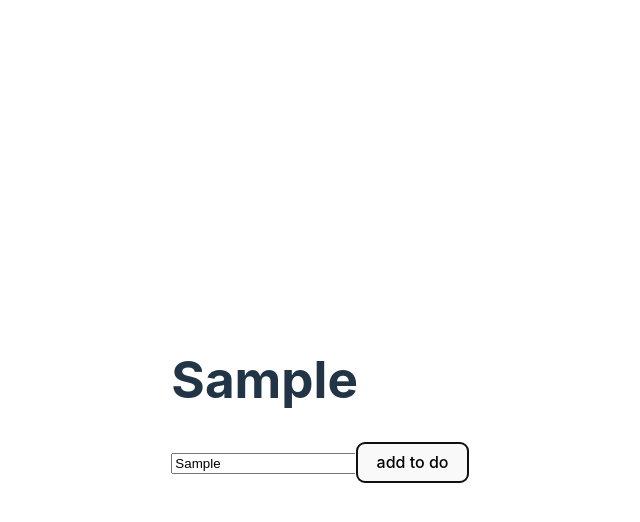
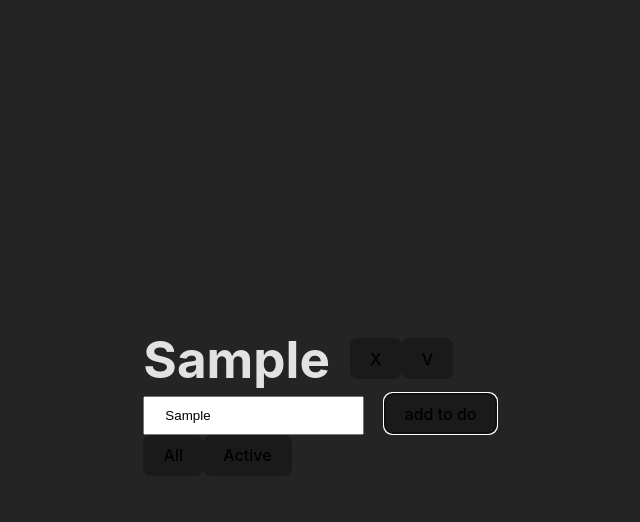
Before and after one commit to giovankoulits/redux-todo-list, a React (Vite) app: page / in a window 1280 px wide. Both pictures are taken after typing "Sample" into the empty fields and a click on the button "add to do". Shown: the top 522 px of the page, without its empty margins (320-960 px from the left). Built offline with nearby package versions, Linux system fonts and the light colour scheme.

Commit message:
Added toggle logic and active/all filters

```diff
--- a/src/App.jsx
+++ b/src/App.jsx
@@ -1,8 +1,8 @@
-import TodosForm from "./features/todos/TodosForm"
+import Todos from "./features/todos/Todos"
 
 function App() {
   return (
-    <TodosForm />
+    <Todos />
   )
 }
 
--- /dev/null
+++ b/src/features/todos/Form.jsx
@@ -0,0 +1,20 @@
+import { useState } from 'react';
+import { useDispatch } from 'react-redux';
+import { addToDo } from './todosSlice';
+
+const Form = () => {
+   const [text, setText] = useState("")
+   const dispatch = useDispatch();
+   return (
+      <form onSubmit={e => {
+         e.preventDefault()
+         if (text.length > 0)
+            dispatch(addToDo({ text, completed: false }))
+      }}>
+         <input onChange={e => setText(e.target.value)} type="text" placeholder='add to do' />
+         <button type='submit'>add to do</button>
+      </form>
+   )
+}
+
+export default Form
--- a/src/features/todos/Todo.jsx
+++ b/src/features/todos/Todo.jsx
@@ -1,9 +1,20 @@
 import { useDispatch } from 'react-redux';
-import { deleteTodo } from './todosSlice';
-const Todo = ({ text, id }) => {
+import { deleteTodo, toggleTodo } from './todosSlice';
+
+const Todo = ({ filter, text, id, completed }) => {
    const dispatch = useDispatch()
+   const style = { padding: "0px", lineHeight: "0px", marginRight: "20px", }
    return (
-      <h1 onClick={() => dispatch(deleteTodo(id))}>{text}</h1>
+      <div style={{ display: `${completed && filter === "active" ? "none" : "flex"}`, alignItems: "center", }}>
+         <div>
+            <h1 style={{ ...style, textDecoration: `${completed ? "line-through" : ""}` }} >{text}</h1>
+         </div >
+         <div>
+            <button onClick={() => dispatch(deleteTodo(id))}>X</button>
+            <button onClick={() => dispatch(toggleTodo(id))}
+            >V</button>
+         </div >
+      </div >
    )
 }
 
--- /dev/null
+++ b/src/features/todos/Todos.jsx
@@ -0,0 +1,25 @@
+import { getTodos, setVisibilityFilter, getVisibilityFilter } from './todosSlice';
+import { useSelector, } from 'react-redux';
+import { useDispatch } from 'react-redux';
+import Form
+   from './Form';
+import Todo from './Todo';
+
+const Todos = () => {
+   const dispatch = useDispatch()
+   const todos = useSelector(getTodos)
+   const filter = useSelector(getVisibilityFilter)
+   return (
+      <>
+         {todos.map((todo, index) => {
+            const props = { ...todo, filter }
+            return <Todo {...props} key={index} />
+         })}
+         <Form />
+         <button onClick={() => dispatch(setVisibilityFilter("all"))}  >All</button>
+         <button onClick={() => { console.log(todos); dispatch(setVisibilityFilter("active")) }} >Active</button>
+      </>
+   )
+}
+
+export default Todos
--- a/src/features/todos/TodosForm.jsx
+++ /dev/null
@@ -1,27 +0,0 @@
-import { useSelector, useDispatch } from 'react-redux';
-import { getTodos, addToDo } from './todosSlice';
-import { nanoid } from 'nanoid';
-import { useState } from 'react';
-import Todo from './Todo';
-
-const TodosForm = () => {
-
-   const [text, setText] = useState("")
-   const dispatch = useDispatch();
-   const todos = useSelector(getTodos)
-
-   return (
-      <div >
-         {todos.map((todo) => <Todo {...todo} key={nanoid()} />)}
-         <form onSubmit={e => {
-            e.preventDefault()
-            dispatch(addToDo(text))
-         }}>
-            <input onChange={e => setText(e.target.value)} type="text" placeholder='add to do' />
-            <button type='submit'>add to do</button>
-         </form>
-      </div>
-   )
-}
-
-export default TodosForm
--- a/src/features/todos/todosSlice.js
+++ b/src/features/todos/todosSlice.js
@@ -1,18 +1,34 @@
 import { createSlice } from '@reduxjs/toolkit';
-
+import { nanoid } from 'nanoid';
 export const todosSlice = createSlice({
   name: 'todos',
-  initialState: [],
+  initialState: { todos: [], visibilityFilter: 'all' },
   reducers: {
     addToDo: (state, action) => {
-      state.push({ text: action.payload, id: state.length });
+      state.todos.push({ ...action.payload, id: nanoid() });
     },
     deleteTodo: (state, action) => {
-      return state.filter((todo) => todo.id !== action.payload);
+      const todosAfterDelete = state.todos.filter(
+        (todo) => todo.id !== action.payload
+      );
+      return { ...state, todos: todosAfterDelete };
+    },
+    toggleTodo: (state, action) => {
+      const todosAfterToggle = state.todos.map((todo) => {
+        return todo.id === action.payload
+          ? { ...todo, completed: !todo.completed }
+          : todo;
+      });
+      return { ...state, todos: todosAfterToggle };
+    },
+    setVisibilityFilter: (state, action) => {
+      return { ...state, visibilityFilter: action.payload };
     },
   },
 });
 
-export const getTodos = (state) => state.todos;
-export const { addToDo, deleteTodo } = todosSlice.actions;
+export const getTodos = (state) => state.todos.todos;
+export const getVisibilityFilter = (state) => state.todos.visibilityFilter;
+export const { addToDo, deleteTodo, toggleTodo, setVisibilityFilter } =
+  todosSlice.actions;
 export default todosSlice.reducer;
--- a/src/index.css
+++ b/src/index.css
@@ -57,15 +57,7 @@ button:focus-visible {
   outline: 4px auto -webkit-focus-ring-color;
 }
 
-@media (prefers-color-scheme: light) {
-  :root {
-    color: #213547;
-    background-color: #ffffff;
-  }
-  a:hover {
-    color: #747bff;
-  }
-  button {
-    background-color: #f9f9f9;
-  }
+input {
+  padding: 10px 20px;
+  margin-right: 20px;
 }
```
